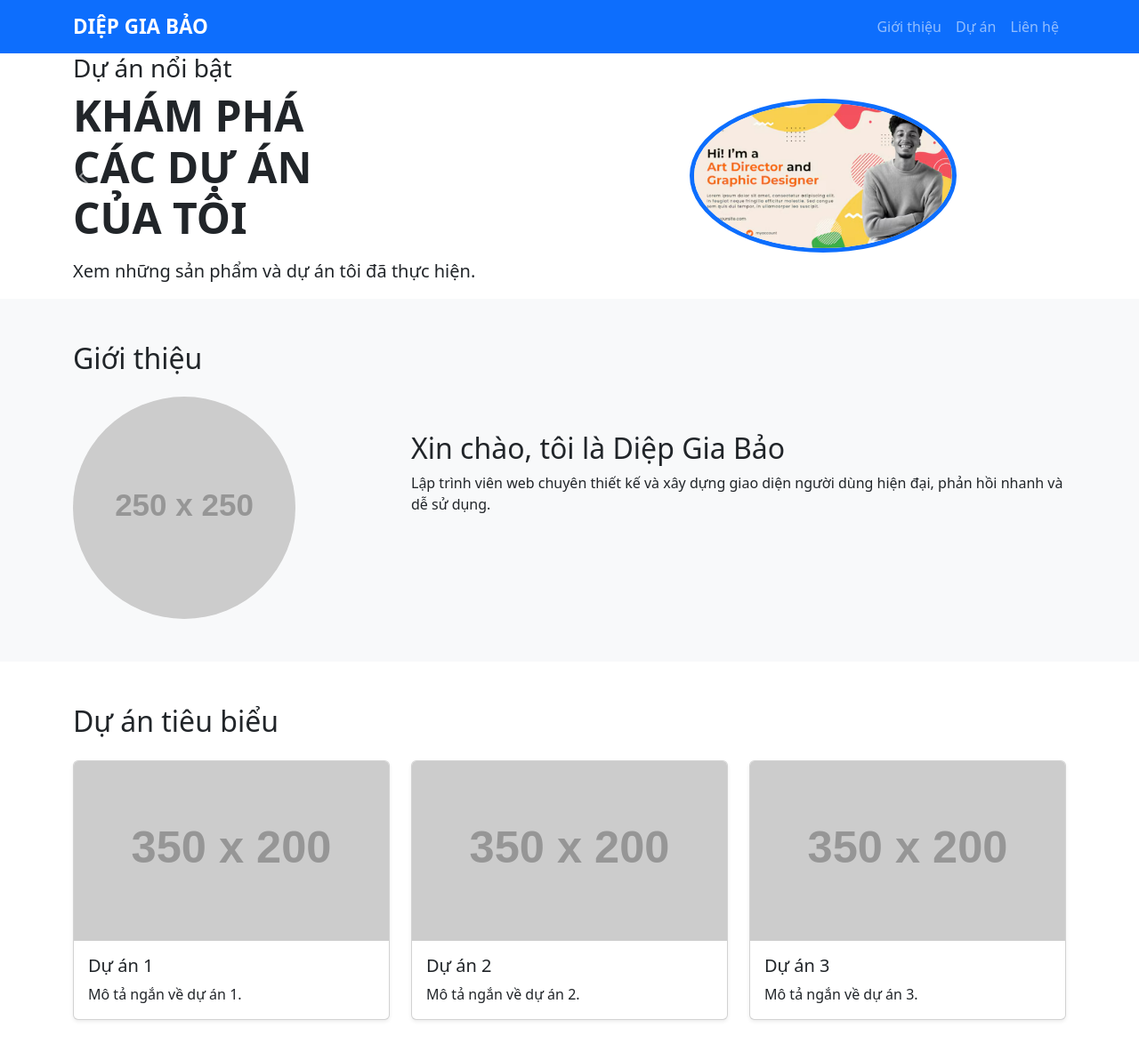
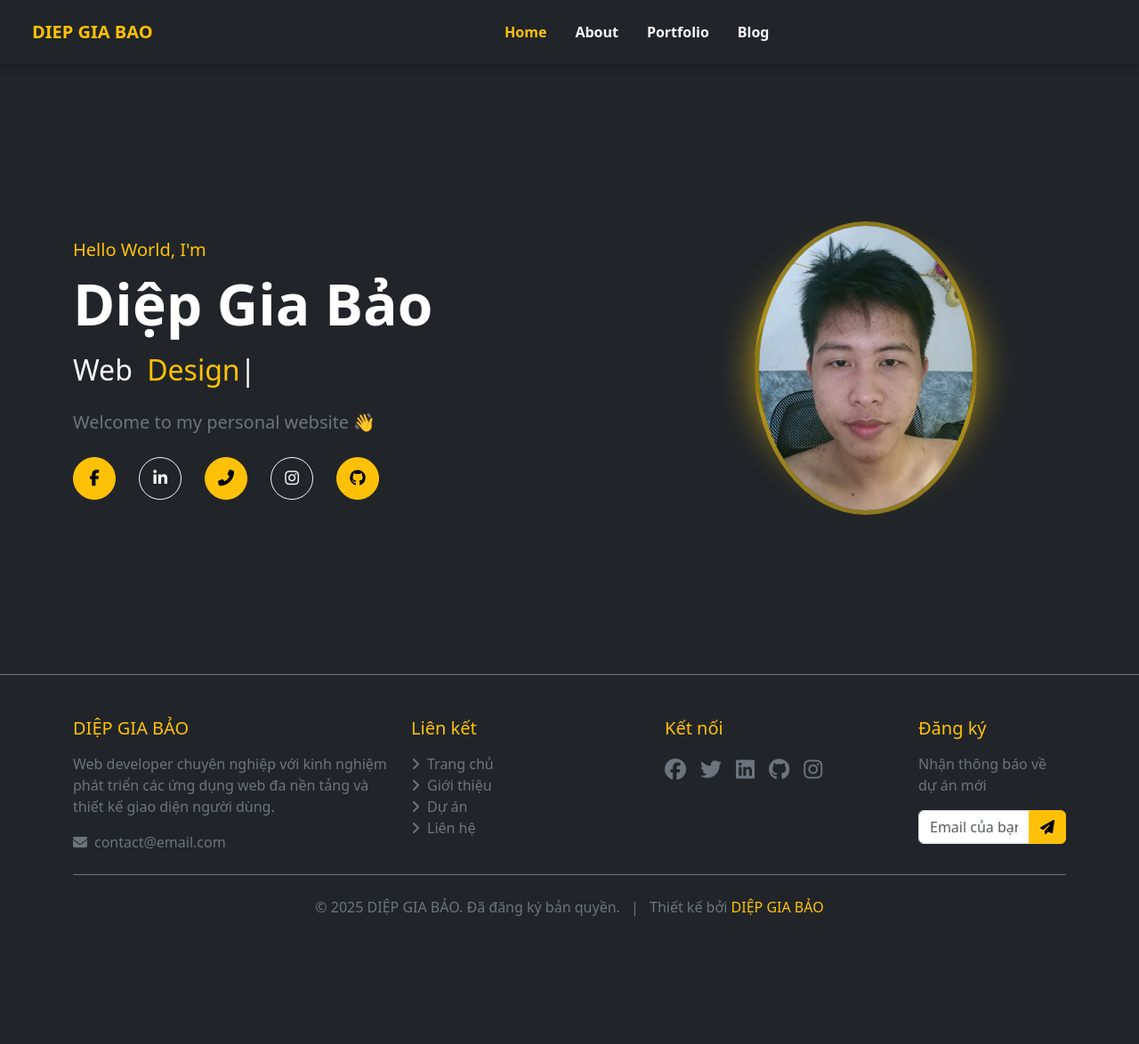
Before and after one commit to GiaBao010823/MyProflie, a plain HTML site: page index.html in a window 1280 px wide. Shown: the top 1174 px of the page at 89% size. After the commit the page ends 1080 px from the top, so only its background shows below. Drawn offline with nearby package versions, Linux system fonts and the light colour scheme; placeholder pictures from the web are drawn by us.

Commit message:
Update nội dung

```diff
--- a/asset/main.js
+++ b/asset/main.js
@@ -10,3 +10,31 @@ document.addEventListener('DOMContentLoaded', function () {
         });
     }
 });
+
+// Hiệu ứng animation khi load trang
+document.addEventListener('DOMContentLoaded', function () {
+    setTimeout(() => {
+        const animatedElements = document.querySelectorAll('.hero-animate-left, .hero-animate-right, .hero-animate-fade');
+        animatedElements.forEach(el => {
+            el.classList.add('animate-show');
+        });
+    }, 300);
+});
+
+// Hiệu ứng typing text
+document.addEventListener('DOMContentLoaded', function() {
+  // Đợi 1.5 giây sau khi trang load xong
+  setTimeout(() => {
+    const options = {
+      strings: ['Developer', 'Designer', 'Freelancer', 'Content Creator'],
+      typeSpeed: 80,
+      backSpeed: 50,
+      backDelay: 1500,
+      loop: true,
+      showCursor: true,
+      cursorChar: '|'
+    };
+
+    const typed = new Typed('#changing-text', options);
+  }, 1500);
+});
--- a/asset/style.css
+++ b/asset/style.css
@@ -1,143 +1,127 @@
 body {
-    font-family: 'Segoe UI', Arial, sans-serif;
-    background: #f8fafc;
-    margin: 0;
-    padding: 0;
+  padding-top: 70px; /* Điều chỉnh theo chiều cao của navbar */
 }
 
-/* Navbar */
-.navbar {
-    background: linear-gradient(90deg, #0d6efd 60%, #198754 100%) !important;
-}
-.navbar-brand {
-    font-weight: bold;
-    letter-spacing: 2px;
-    color: #fff !important;
-}
-.navbar-nav .nav-link {
-    color: #fff !important;
-    font-weight: 500;
-    letter-spacing: 1px;
-}
-.navbar-nav .nav-link.active,
-.navbar-nav .nav-link:hover {
-    color: #ffe082 !important;
+/* Tăng độ nổi bật cho navbar với shadow */
+.navbar.fixed-top {
+  box-shadow: 0 2px 10px rgba(0, 0, 0, 0.3);
+  backdrop-filter: blur(10px);
 }
 
-/* Hero section với gradient nổi bật */
-.about-hero {
-    min-height: 60vh;
-    background: linear-gradient(90deg, #f50057 50%, #ffeb3b 100%);
-    display: flex;
-    align-items: center;
-    padding: 60px 0 40px 0;
+.glowing-circle {
+  width: 250px;
+  height: 250px;
+  background: radial-gradient(circle, #facc15 0%, #0d0d0d 80%);
+  border-radius: 50%;
+  display: flex;
+  align-items: center;
+  justify-content: center;
+  box-shadow: 0 0 30px #facc15;
 }
-.about-hero .hero-img {
-    max-width: 320px;
-    border: 8px solid #fff;
-    box-shadow: 0 8px 32px rgba(0,0,0,0.18);
+.avatar-img {
+  width: 200px;
+  height: 200px;
+  object-fit: cover;
+  border-radius: 50%;
 }
-.about-hero h1, .about-hero h3, .about-hero p {
-    color: #fff;
-    text-shadow: 0 2px 8px rgba(0,0,0,0.12);
+.play-button {
+  background-color: #fff;
+  padding: 12px 16px;
+  border-radius: 50%;
+  cursor: pointer;
+  font-size: 1.5rem;
+  transition: transform 0.3s ease;
 }
-.about-hero h1 {
-    font-size: 3rem;
-    font-weight: 800;
-    line-height: 1.1;
-    letter-spacing: 1px;
+.play-button:hover {
+  transform: scale(1.1);
 }
-.about-hero h3 {
-    font-size: 2rem;
-    font-weight: 500;
-}
-.about-hero p {
-    font-size: 1.25rem;
-    margin-top: 1rem;
+/* Hero section cải tiến */
+.hero-section {
+  min-height: 80vh;
+  display: flex;
+  align-items: center;
 }
 
-/* About section */
-#about {
-    background: linear-gradient(90deg, #e3f2fd 0%, #f8fafc 100%);
-}
-#about img {
-    border: 5px solid #fff;
-    box-shadow: 0 4px 16px rgba(0,0,0,0.1);
-    transition: transform 0.3s;
-}
-#about img:hover {
-    transform: scale(1.07) rotate(-2deg);
-}
-#about h2 {
-    color: #0d6efd;
-    font-weight: 700;
-    letter-spacing: 1px;
+.glowing-circle {
+  position: relative;
+  max-width: 350px;
+  display: flex;
+  align-items: center;
+  justify-content: center;
+  border-radius: 50%;
+  box-shadow: 0 0 40px rgba(250, 204, 21, 0.7);
 }
 
-/* Projects section */
-#projects {
-    background: #f1f8e9;
-}
-#projects h2 {
-    color: #0d6efd;
-    font-weight: 700;
-    letter-spacing: 1px;
-}
-.card {
-    border: 2px solid #0d6efd22;
-    border-radius: 16px;
-    background: #fff;
-    transition: transform 0.2s, box-shadow 0.2s;
-}
-.card:hover {
-    transform: translateY(-8px) scale(1.03);
-    box-shadow: 0 8px 24px rgba(0,0,0,0.15);
-}
-.card-title {
-    color: #0d6efd;
+.avatar-img {
+  width: 100%;
+  max-width: 320px;
+  height: auto;
+  object-fit: cover;
+  border-radius: 50%;
+  border: 5px solid rgba(250, 204, 21, 0.5);
 }
 
-/* Contact section */
-#contact {
-    background: linear-gradient(90deg, #fffde7 0%, #f8fafc 100%);
-}
-#contact h2 {
-    color: #198754;
-    font-weight: 700;
-    letter-spacing: 1px;
-}
-#contact form {
-    background: #fff;
-    padding: 24px;
-    border-radius: 12px;
-    box-shadow: 0 2px 12px rgba(0,0,0,0.05);
-}
-.form-control:focus {
-    border-color: #0d6efd;
-    box-shadow: 0 0 0 0.2rem rgba(13,110,253,.15);
+/* Cải thiện navbar */
+.navbar {
+  padding: 1rem 0;
+  box-shadow: 0 2px 10px rgba(0,0,0,0.1);
 }
 
-/* Nút gửi */
-.btn-primary {
-    background: linear-gradient(90deg, #0d6efd 60%, #198754 100%);
-    border: none;
-}
-.btn-primary:hover {
-    background: #198754;
+.navbar-nav .nav-link {
+  font-weight: 600;
+  padding: 0.5rem 1.2rem;
+  transition: all 0.3s ease;
+  border-radius: 5px;
 }
 
-/* Section spacing */
-section {
-    margin-bottom: 40px;
-    scroll-margin-top: 80px;
+.navbar-nav .nav-link:hover {
+  background-color: rgba(255,255,255,0.1);
+}
+/* Animation cho hero section */
+.hero-animate-left {
+  opacity: 0;
+  transform: translateX(-50px);
+  transition: all 0.8s ease-out;
 }
 
-/* Footer */
-footer {
-    background: #0d6efd;
-    color: #fff;
-    text-align: center;
-    padding: 18px 0;
-    margin-top: 40px;
-    letter-spacing: 1px;
+.hero-animate-right {
+  opacity: 0;
+  transform: translateX(50px);
+  transition: all 0.8s ease-out;
 }
+
+.hero-animate-fade {
+  opacity: 0;
+  transform: translateY(20px);
+  transition: all 0.8s ease-out;
+}
+
+.animate-show {
+  opacity: 1 !important;
+  transform: translate(0) !important;
+}
+
+.btn-social {
+  width: 48px;
+  height: 48px;
+  display: flex;
+  align-items: center;
+  justify-content: center;
+  border-radius: 50%;
+  transition: all 0.3s;
+  margin-right: 10px;
+}
+
+.btn-social i {
+  font-size: 18px;
+}
+
+.btn-social:hover {
+  transform: translateY(-5px);
+  box-shadow: 0 5px 15px rgba(255, 193, 7, 0.4);
+}
+
+/* Đảm bảo các icon hiển thị */
+.fab, .fas {
+  display: inline-block !important;
+}
--- a/index.html
+++ b/index.html
@@ -1,159 +1,139 @@
 <!DOCTYPE html>
-<html lang="en">
+<html lang="vi">
 <head>
   <meta charset="UTF-8" />
-  <meta name="viewport" content="width=device-width, initial-scale=1.0"/>
-  <title>PORTFOLIO - DIỆP GIA BẢO</title>
+  <meta name="viewport" content="width=device-width, initial-scale=1">
+  <title>Bagas Rakha - Portfolio</title>
   <link href="https://cdn.jsdelivr.net/npm/bootstrap@5.3.3/dist/css/bootstrap.min.css" rel="stylesheet">
-  <style>
-    html {
-      scroll-behavior: smooth;
-    }
-    .hero-img {
-      max-width: 300px;
-      border: 5px solid #0d6efd;
-    }
-    .navbar-brand {
-      font-weight: bold;
-      font-size: 1.4rem;
-    }
-  </style>
+  <link rel="stylesheet" href="asset/style.css">
+  <link rel="stylesheet" href="https://cdnjs.cloudflare.com/ajax/libs/font-awesome/6.5.0/css/all.min.css">
 </head>
-<body>
-  <!-- Navbar -->
-  <nav class="navbar navbar-expand-lg navbar-dark bg-primary sticky-top">
-    <div class="container">
-      <a class="navbar-brand" href="#">DIỆP GIA BẢO</a>
+<body class="bg-dark text-white">
+
+  <!-- HEADER (Navbar) -->
+  <header>
+    <nav class="navbar navbar-expand-lg navbar-dark bg-dark px-4 fixed-top">
+      <div class="container-fluid">
+        <a class="navbar-brand fw-bold text-warning" href="#">DIEP GIA BAO</a>
         <button class="navbar-toggler" type="button" data-bs-toggle="collapse" data-bs-target="#navbarNav">
           <span class="navbar-toggler-icon"></span>
         </button>
-      <div class="collapse navbar-collapse" id="navbarNav">
-        <ul class="navbar-nav ms-auto">
-          <li class="nav-item"><a class="nav-link" href="#about">Giới thiệu</a></li>
-          <li class="nav-item"><a class="nav-link" href="#projects">Dự án</a></li>
-          <li class="nav-item"><a class="nav-link" href="#contact">Liên hệ</a></li>
+        <div class="collapse navbar-collapse justify-content-center" id="navbarNav">
+          <ul class="navbar-nav gap-3">
+            <li class="nav-item"><a class="nav-link active text-warning" href="#">Home</a></li>
+            <li class="nav-item"><a class="nav-link text-light" href="#">About</a></li>
+            <li class="nav-item"><a class="nav-link text-light" href="#">Portfolio</a></li>
+            <li class="nav-item"><a class="nav-link text-light" href="#">Blog</a></li>
           </ul>
         </div>
+
       </div>
     </nav>
+  </header>
 
-  <!-- Hero Section -->
-  <div id="heroCarousel" class="carousel slide about-hero" data-bs-ride="carousel">
-    <div class="carousel-inner">
-      <div class="carousel-item active">
+  <!-- HERO -->
+<section class="hero-section py-5 my-4">
   <div class="container">
-          <div class="row align-items-center">
-            <div class="col-md-6 order-md-2 text-center">
-              <img src="https://via.placeholder.com/350x400" class="img-fluid rounded-circle hero-img" alt="Avatar">
-            </div>
-            <div class="col-md-6 order-md-1">
-              <h3 class="mb-2">Xin chào!</h3>
-              <h1 class="display-5 fw-bold mb-3">CHÀO MỪNG ĐẾN<br>TRANG PORTFOLIO<br>CỦA TÔI</h1>
-              <p class="lead">Lập trình viên web đam mê sáng tạo và phát triển sản phẩm chất lượng cao.</p>
+    <div class="row align-items-center justify-content-between">
+      <div class="col-lg-6 col-md-7 mb-5 mb-md-0">
+        <p class="text-warning fs-5 mb-2 hero-animate-left">Hello World, I'm</p>
+        <h1 class="display-3 fw-bold mb-3 hero-animate-left" style="transition-delay: 0.2s">Diệp Gia Bảo</h1>
+        <h2 class="fs-2 mb-4 hero-animate-left" style="transition-delay: 0.4s">
+          <span class="me-2">Web</span>
+          <span class="text-warning" id="changing-text"></span>
+        </h2>
+        <p class="fs-5 text-secondary hero-animate-fade" style="transition-delay: 0.6s">Welcome to my personal website 👋</p>
+
+        <!-- Social Media CTA -->
+        <div class="mt-4 d-flex gap-3 hero-animate-fade" style="transition-delay: 0.8s">
+          <a href="#" class="btn btn-warning btn-social">
+            <i class="fab fa-facebook-f"></i>
+          </a>
+          <a href="#" class="btn btn-outline-light btn-social">
+            <i class="fab fa-linkedin-in"></i>
+          </a>
+          <a href="tel:+84123456789" class="btn btn-warning btn-social">
+            <i class="fas fa-phone-alt"></i>
+          </a>
+          <a href="#" class="btn btn-outline-light btn-social">
+            <i class="fab fa-instagram"></i>
+          </a>
+          <a href="#" class="btn btn-warning btn-social">
+            <i class="fab fa-github"></i>
+          </a>
         </div>
       </div>
-        </div>
-      </div>
-      <div class="carousel-item">
-        <div class="container">
-          <div class="row align-items-center">
-            <div class="col-md-6 order-md-2 text-center">
-              <img src="./asset/images/image.png" class="img-fluid rounded-circle hero-img" alt="Avatar">
-            </div>
-            <div class="col-md-6 order-md-1">
-              <h3 class="mb-2">Dự án nổi bật</h3>
-              <h1 class="display-5 fw-bold mb-3">KHÁM PHÁ<br>CÁC DỰ ÁN<br>CỦA TÔI</h1>
-              <p class="lead">Xem những sản phẩm và dự án tôi đã thực hiện.</p>
-            </div>
-          </div>
-        </div>
-      </div>
-      <!-- Thêm slide nếu muốn -->
-    </div>
-    <button class="carousel-control-prev" type="button" data-bs-target="#heroCarousel" data-bs-slide="prev">
-      <span class="carousel-control-prev-icon"></span>
-    </button>
-    <button class="carousel-control-next" type="button" data-bs-target="#heroCarousel" data-bs-slide="next">
-      <span class="carousel-control-next-icon"></span>
-    </button>
-  </div>
-
-  <!-- About Section -->
-  <section id="about" class="py-5 bg-light">
-    <div class="container">
-      <div class="row align-items-center">
-        <div class="col-md-4">
-            <h2 class="mb-4">Giới thiệu</h2>
-          <img src="https://via.placeholder.com/250" class="img-fluid rounded-circle" alt="Avatar">
-        </div>
-        <div class="col-md-8">
-          <h2>Xin chào, tôi là Diệp Gia Bảo</h2>
-          <p>Lập trình viên web chuyên thiết kế và xây dựng giao diện người dùng hiện đại, phản hồi nhanh và dễ sử dụng.</p>
-        </div>
-      </div>
-    </div>
-  </section>
-
-  <!-- Projects Section -->
-  <section id="projects" class="py-5">
-    <div class="container">
-      <h2 class="mb-4">Dự án tiêu biểu</h2>
-      <div class="row">
-        <div class="col-md-4">
-          <div class="card mb-4 shadow-sm">
-            <img src="https://via.placeholder.com/350x200" class="card-img-top" alt="Project 1">
-            <div class="card-body">
-              <h5 class="card-title">Dự án 1</h5>
-              <p class="card-text">Mô tả ngắn về dự án 1.</p>
-            </div>
-          </div>
-        </div>
-        <div class="col-md-4">
-          <div class="card mb-4 shadow-sm">
-            <img src="https://via.placeholder.com/350x200" class="card-img-top" alt="Project 2">
-            <div class="card-body">
-              <h5 class="card-title">Dự án 2</h5>
-              <p class="card-text">Mô tả ngắn về dự án 2.</p>
-            </div>
-          </div>
-        </div>
-        <div class="col-md-4">
-          <div class="card mb-4 shadow-sm">
-            <img src="https://via.placeholder.com/350x200" class="card-img-top" alt="Project 3">
-            <div class="card-body">
-              <h5 class="card-title">Dự án 3</h5>
-              <p class="card-text">Mô tả ngắn về dự án 3.</p>
-            </div>
+      <div class="col-lg-5 col-md-5 text-center hero-animate-right">
+        <div class="position-relative glowing-circle mx-auto">
+          <img src="asset/images/avt/avt_dgb.jpg" alt="Avatar" class="rounded-circle img-fluid avatar-img">
         </div>
       </div>
     </div>
   </div>
 </section>
 
-  <!-- Contact Section -->
-  <section id="contact" class="py-5 bg-light">
+  <!-- FOOTER -->
+  <!-- Footer Enhanced -->
+<footer class="bg-dark text-white py-5 border-top border-secondary">
   <div class="container">
-      <h2 class="mb-4">Liên hệ</h2>
-      <form>
-        <div class="mb-3">
-          <label for="name" class="form-label">Họ tên</label>
-          <input type="text" class="form-control" id="name" required>
+    <div class="row g-4">
+      <!-- Column 1: About -->
+      <div class="col-lg-4 col-md-6">
+        <h5 class="text-warning mb-3">DIỆP GIA BẢO</h5>
+        <p class="text-secondary">Web developer chuyên nghiệp với kinh nghiệm phát triển các ứng dụng web đa nền tảng và thiết kế giao diện người dùng.</p>
+        <div class="mt-3">
+          <a href="mailto:contact@email.com" class="text-decoration-none text-secondary">
+            <i class="fas fa-envelope me-2"></i>contact@email.com
+          </a>
         </div>
-        <div class="mb-3">
-          <label for="email" class="form-label">Email</label>
-          <input type="email" class="form-control" id="email" required>
       </div>
-        <div class="mb-3">
-          <label for="message" class="form-label">Nội dung</label>
-          <textarea class="form-control" id="message" rows="4" required></textarea>
+
+      <!-- Column 2: Quick Links -->
+      <div class="col-lg-3 col-md-6">
+        <h5 class="text-warning mb-3">Liên kết</h5>
+        <ul class="list-unstyled">
+          <li><a href="#" class="text-secondary text-decoration-none"><i class="fas fa-angle-right me-2"></i>Trang chủ</a></li>
+          <li><a href="#about" class="text-secondary text-decoration-none"><i class="fas fa-angle-right me-2"></i>Giới thiệu</a></li>
+          <li><a href="#projects" class="text-secondary text-decoration-none"><i class="fas fa-angle-right me-2"></i>Dự án</a></li>
+          <li><a href="#contact" class="text-secondary text-decoration-none"><i class="fas fa-angle-right me-2"></i>Liên hệ</a></li>
+        </ul>
       </div>
-        <button type="submit" class="btn btn-primary">Gửi</button>
-      </form>
+
+      <!-- Column 3: Social Links -->
+      <div class="col-lg-3 col-md-6">
+        <h5 class="text-warning mb-3">Kết nối</h5>
+        <div class="d-flex gap-3 fs-4">
+          <a href="#" class="text-secondary"><i class="fab fa-facebook"></i></a>
+          <a href="#" class="text-secondary"><i class="fab fa-twitter"></i></a>
+          <a href="#" class="text-secondary"><i class="fab fa-linkedin"></i></a>
+          <a href="#" class="text-secondary"><i class="fab fa-github"></i></a>
+          <a href="#" class="text-secondary"><i class="fab fa-instagram"></i></a>
         </div>
-  </section>
+      </div>
 
-  <!-- Bootstrap JS -->
+      <!-- Column 4: Newsletter -->
+      <div class="col-lg-2 col-md-6">
+        <h5 class="text-warning mb-3">Đăng ký</h5>
+        <p class="text-secondary">Nhận thông báo về dự án mới</p>
+        <div class="input-group">
+          <input type="email" class="form-control" placeholder="Email của bạn">
+          <button class="btn btn-warning" type="button"><i class="fas fa-paper-plane"></i></button>
+        </div>
+      </div>
+    </div>
+
+    <!-- Copyright -->
+    <div class="border-top border-secondary mt-4 pt-4 text-center">
+      <p class="mb-0 text-secondary">
+        &copy; 2025 DIỆP GIA BẢO. Đã đăng ký bản quyền.
+        <span class="mx-2">|</span>
+        Thiết kế bởi <a href="#" class="text-warning text-decoration-none">DIỆP GIA BẢO</a>
+      </p>
+    </div>
+  </div>
+</footer>
   <script src="https://cdn.jsdelivr.net/npm/bootstrap@5.3.3/dist/js/bootstrap.bundle.min.js"></script>
+  <script src="https://cdn.jsdelivr.net/npm/typed.js@2.0.12"></script>
   <script src="asset/main.js"></script>
 </body>
 </html>
```
Also changed, not shown: admin/admin.html (added, +11 -0 lines), asset/images/avt/avt_dgb.jpg (added), asset/images/image.png (deleted). Lines whose indentation alone changed are shown as unchanged.
